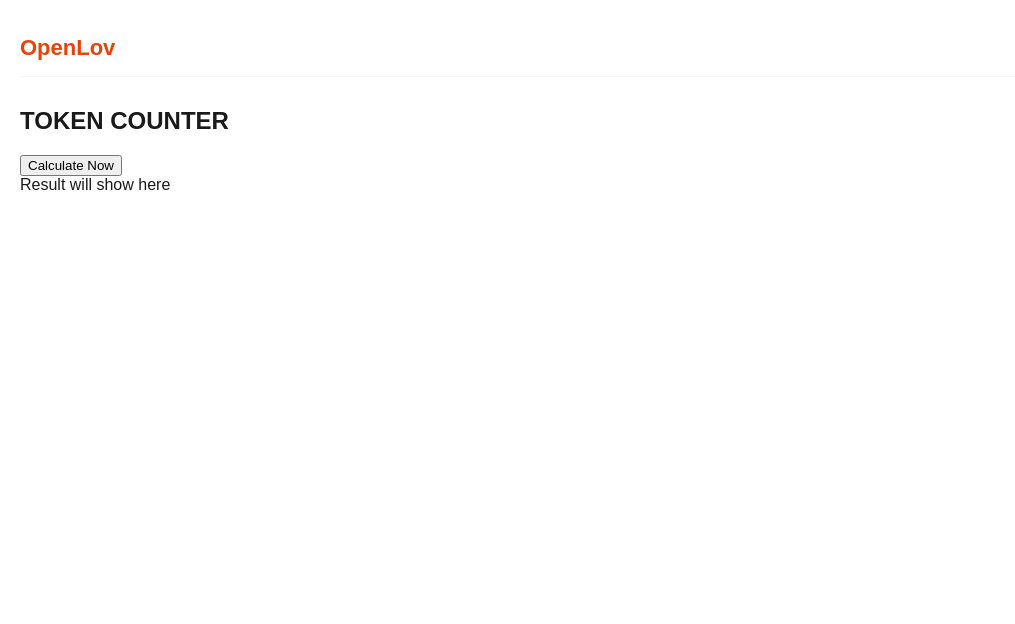
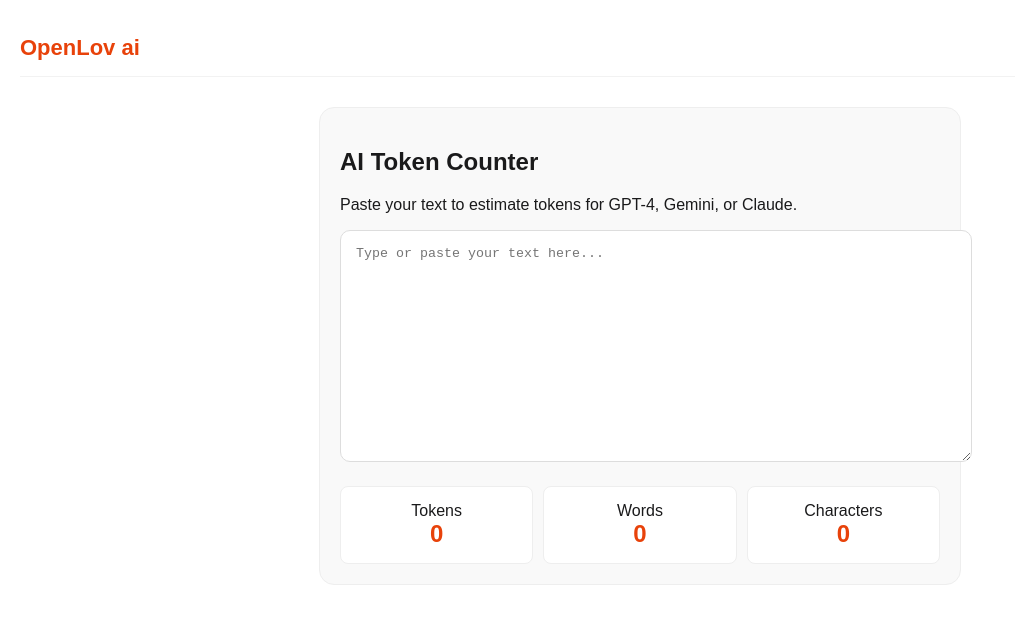
Before and after one commit to indadhira/openlov, a plain HTML site: page apps/ai/token-counter.html in a window 1280 px wide. Shown: the whole page, without its empty margins (0-1015 px from the left). Drawn offline with Linux system fonts and the light colour scheme.

Commit message:
Added Token Counter logic and UI to AI category

```diff
--- a/apps/ai/token-counter.html
+++ b/apps/ai/token-counter.html
@@ -3,16 +3,40 @@
 <head>
     <meta charset="UTF-8">
     <meta name="viewport" content="width=device-width, initial-scale=1.0">
-    <title>Token Counter — OpenLov</title>
+    <title>AI Token Counter — OpenLov</title>
     <link rel="stylesheet" href="../../shared/css/variables.css">
     <link rel="stylesheet" href="../../shared/css/layout.css">
+    <style>
+        .token-box { max-width: 600px; margin: auto; padding: 20px; background: #f9f9f9; border-radius: 15px; border: 1px solid #eee; }
+        textarea { width: 100%; height: 200px; padding: 15px; border-radius: 10px; border: 1px solid #ddd; font-family: monospace; }
+        .stats-grid { display: grid; grid-template-columns: repeat(3, 1fr); gap: 10px; margin-top: 20px; }
+        .stat-card { background: #fff; padding: 15px; border-radius: 8px; text-align: center; border: 1px solid #eee; }
+        .stat-val { font-size: 1.5rem; font-weight: bold; color: #e8420a; }
+    </style>
 </head>
 <body>
-    <nav><div class="logo">OpenLov</div></nav>
-    <main id="tool-container"></main>
+    <nav><a href="/" class="logo">OpenLov ai</a></nav>
+    <div class="token-box">
+        <h2>AI Token Counter</h2>
+        <p>Paste your text to estimate tokens for GPT-4, Gemini, or Claude.</p>
+        <textarea id="ai-input" placeholder="Type or paste your text here..." oninput="updateStats()"></textarea>
+
+        <div class="stats-grid">
+            <div class="stat-card"><div>Tokens</div><div id="t-count" class="stat-val">0</div></div>
+            <div class="stat-card"><div>Words</div><div id="w-count" class="stat-val">0</div></div>
+            <div class="stat-card"><div>Characters</div><div id="c-count" class="stat-val">0</div></div>
+        </div>
+    </div>
+
     <script type="module">
-        import { loadToolUI } from '../../shared/js/engine.js';
-        loadToolUI('token-counter');
+        import { countTokens } from '../../shared/js/calculators.js';
+        window.updateStats = () => {
+            const text = document.getElementById('ai-input').value;
+            const res = countTokens(text);
+            document.getElementById('t-count').innerText = res.tokens;
+            document.getElementById('w-count').innerText = res.words;
+            document.getElementById('c-count').innerText = res.chars;
+        };
     </script>
 </body>
 </html>
--- a/shared/js/calculators.js
+++ b/shared/js/calculators.js
@@ -39,3 +39,12 @@ export const generateEpicPrompt = (type) => {
     }
     return "Ultra-realistic cinematic shot, high detail, volumetric lighting.";
 };
+
+// 🤖 AI Token Counter Logic (Approximate)
+export const countTokens = (text) => {
+    const words = text.trim().split(/\s+/).length;
+    const chars = text.length;
+    // Standard rule: 1 token is roughly 4 characters or 0.75 words
+    const tokens = Math.ceil(chars / 4);
+    return { words, chars, tokens };
+};
```
